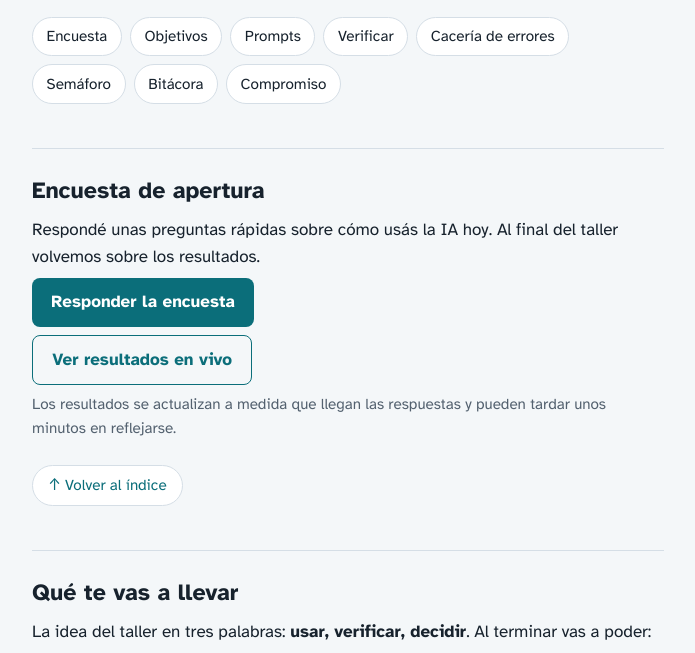
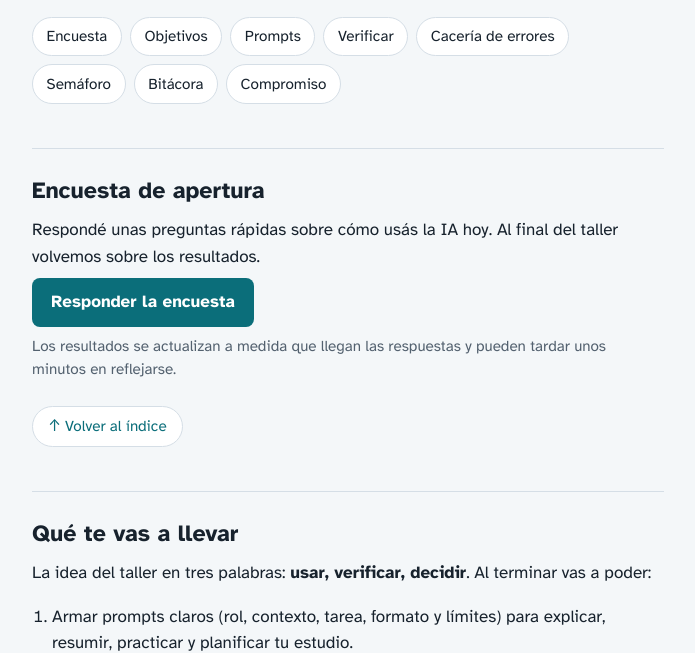
Before and after one commit to LeoUnahur/Guia_taller_Entrena_la_maquina, a plain HTML site: page index.html in a window 1280 px wide. Shown: the part 152-805 px from the top of the page, without its empty margins (292-987 px from the left). Drawn offline with Linux system fonts and the light colour scheme.

Commit message:
Remove live results link from encuesta section

```diff
--- a/index.html
+++ b/index.html
@@ -80,7 +80,6 @@ footer{margin-top:3rem;color:var(--muted);font-size:.95rem}
 <h2>Encuesta de apertura</h2>
 <p>Respondé unas preguntas rápidas sobre cómo usás la IA hoy. Al final del taller volvemos sobre los resultados.</p>
 <p><a class="btn" href="https://docs.google.com/forms/d/e/1FAIpQLSdzTcBsd25ryP1jUppXVKCtNdt0VNgSl-yYV3GOjDbaLygHeg/viewform" target="_blank" rel="noopener">Responder la encuesta</a></p>
-<p><a class="btn alt" href="https://docs.google.com/spreadsheets/d/e/2PACX-1vQ-OKHHllnkFvMAGZhtXwhXKemd8yMmy63PRstlL3BQ6Qmgzf4lVS49y6_wOeA9XqLibXp_NPbtG1aH/pubhtml?gid=343605443&single=true" target="_blank" rel="noopener">Ver resultados en vivo</a></p>
 <p class="note">Los resultados se actualizan a medida que llegan las respuestas y pueden tardar unos minutos en reflejarse.</p>
 <p class="top"><a href="#indice">↑ Volver al índice</a></p>
 </section>
```
